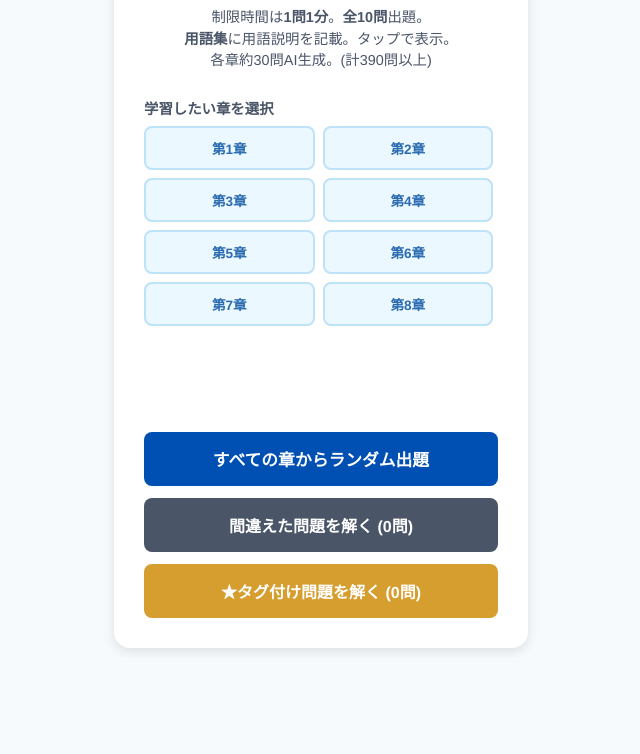
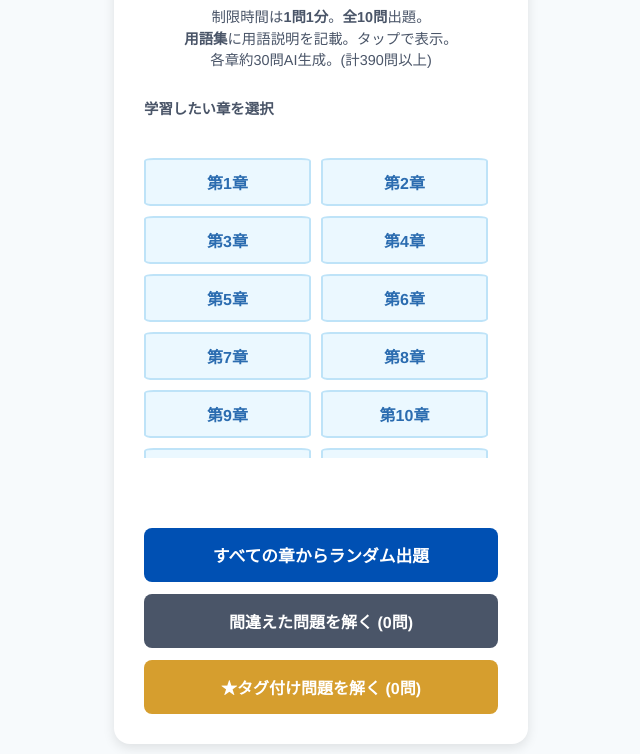
Before and after one commit to awanotaka211-cpu/mcpc_quiz, a plain HTML site: page index.html in a window 1280 px wide. Shown: the part 142-896 px from the top of the page, without its empty margins (319-959 px from the left). Before the commit the page ends 800 px from the top, so only its background shows below. Drawn offline with Linux system fonts and the light colour scheme.

Commit message:
Update index.html

```diff
--- a/index.html
+++ b/index.html
@@ -74,16 +74,30 @@
         .start-title { font-size: 1.4rem; font-weight: bold; color: var(--primary-color); margin-bottom: 10px; }
         .start-description { font-size: 0.9rem; color: #4A5568; line-height: 1.5; margin-bottom: 25px; }
 
-        /* 💡変更点：13章まで収まるように3列スクロール表示に変更 */
         .chapter-grid {
-            display: grid; grid-template-columns: repeat(3, 1fr); gap: 8px; width: 100%; margin-bottom: 20px;
-            max-height: 200px; overflow-y: auto; padding-right: 5px;
+            display: grid;
+            grid-template-columns: repeat(2, 1fr); /* 3列から2列に変更 */
+            gap: 10px; /* ボタン同士の隙間を少し広げる */
+            width: 100%;
+            margin-top: 40px; /* 「一列分下に」移動 */
+            margin-bottom: 20px;
+            max-height: 300px; /* 少し高さを増やしてスクロールしやすく */
+            overflow-y: auto;
+            padding-right: 10px;
         }
+
         .chapter-btn {
-            background-color: #EBF8FF; color: #2B6CB0; border: 2px solid #BEE3F8;
-            padding: 10px; border-radius: 8px; font-weight: bold; cursor: pointer;
-            transition: all 0.2s; font-size: 0.85rem;
+            background-color: #EBF8FF;
+            color: #2B6CB0;
+            border: 2px solid #BEE3F8;
+            padding: 6%; /* パディングを増やしてボタンを大きく */
+            border-radius: 6%;
+            font-weight: bold;
+            cursor: pointer;
+            transition: all 0.2s;
+            font-size: 1.0rem; /* 文字サイズも少し大きく */
         }
+
         .chapter-btn:active { background-color: #BEE3F8; transform: scale(0.98); }
 
         .meta-info { display: flex; justify-content: space-between; align-items: center; font-size: 0.85rem; color: #718096; margin-bottom: 15px; }
@@ -112,7 +126,13 @@
         .incorrect-panel { background-color: #FFF5F5; border-left: 5px solid var(--error-color); color: #742A2A; }
         .explanation { font-size: 0.95rem; line-height: 1.6; margin-top: 8px; }
 
-        .action-container { margin-top: auto; padding-top: 10px; display: flex; flex-direction: column; gap: 10px; }
+        .action-container {
+            margin-top: 20px; /* auto から変更 */
+            padding-top: 10px;
+            display: flex;
+            flex-direction: column;
+            gap: 10px;
+        }
         .primary-btn { width: 100%; background-color: var(--secondary-color); color: white; border: none; padding: 15px; border-radius: 8px; font-size: 1.05rem; font-weight: bold; cursor: pointer; }
         .primary-btn:disabled { background-color: #A0AEC0; cursor: not-allowed; }
         .secondary-btn { width: 100%; background-color: #4A5568; color: white; border: none; padding: 15px; border-radius: 8px; font-size: 1rem; font-weight: bold; cursor: pointer; }
@@ -272,7 +292,7 @@
 
                 <div style="width: 100%; margin-bottom: 20px;">
                     <p style="text-align:left; font-size:0.9rem; font-weight:bold; color:#4A5568; margin-bottom:8px;">学習したい章を選択</p>
-                    <div class="chapter-grid" style="grid-template-columns: 1fr 1fr;">
+                    <div class="chapter-grid">
                         <button class="chapter-btn" onclick="startQuiz('chapter', 1)">第1章</button>
                         <button class="chapter-btn" onclick="startQuiz('chapter', 2)">第2章</button>
                         <button class="chapter-btn" onclick="startQuiz('chapter', 3)">第3章</button>
@@ -289,11 +309,11 @@
                     </div>
                 </div>
 
-                <div class="action-container" style="width: 100%; gap: 12px; padding-top:0;">
+                <div class="action-container" style="width: 100%; gap: 12px;">
                     <button class="primary-btn" onclick="startQuiz('all')">すべての章からランダム出題</button>
                     <button class="secondary-btn" onclick="startQuiz('review')">間違えた問題を解く (${globalStats.wrongIds.length}問)</button>
                     <button class="secondary-btn" style="background-color:#D69E2E;" onclick="startQuiz('bookmark')">★タグ付け問題を解く (${globalStats.bookmarkedIds.length}問)</button>
-                </div>
+                    </div>
             </div>
         `;
     }
```
